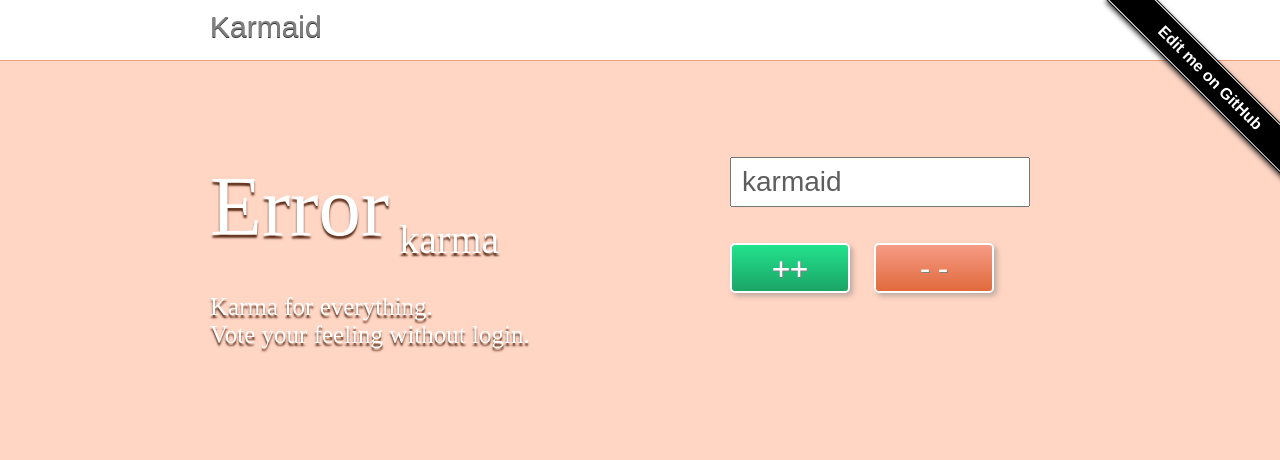
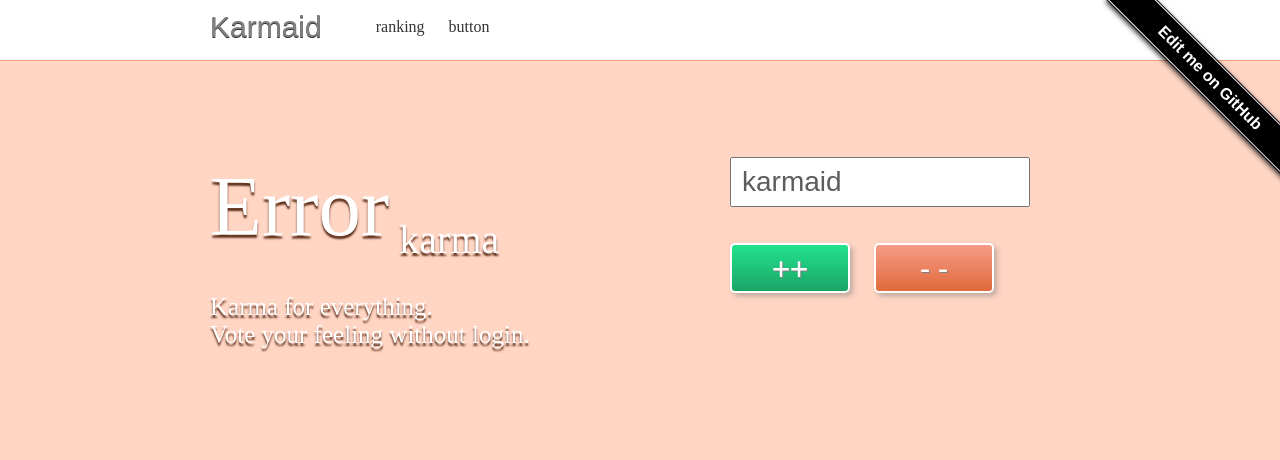
Before and after one commit to hirokiky/karmaid, a Python web app: template karmaid/templates/top.mako in a window 1280 px wide. Shown: the top 460 px of the page. Run offline with Mako, Linux system fonts and the light colour scheme; the template is opened without the code that fills it, so the values that code supplies are empty; some libraries are stand-ins or nearby versions.

Commit message:
Added links of nav

```diff
--- a/karmaid/static/css/karmaid.css
+++ b/karmaid/static/css/karmaid.css
@@ -24,12 +24,30 @@
 }
 
 .nav .brand a {
+    margin-right: 30px;
     font-family: sans-serif;
     font-size: 30px;
     color: #808080;
     text-shadow: 0 1px #333333;
     text-decoration: none;
     float: left;
+}
+
+.nav .nav-link {
+    padding-top: 8px;
+    margin-left: 24px;
+    float: left;
+}
+
+.nav .nav-link a {
+    text-decoration: none;
+    color: #333333;
+}
+
+.nav .nav-link a:hover {
+    text-decoration: none;
+    color: #FFFFFF;
+    text-shadow: 0 1px #333333;
 }
 
 .karmawidget {
--- a/karmaid/templates/top.mako
+++ b/karmaid/templates/top.mako
@@ -16,6 +16,8 @@
 <div class="nav">
     <div class="container">
         <div class="brand"><a href="${request.route_url('top')}">Karmaid</a></div>
+        <div class="nav-link"><a href="#ranking">ranking</a></div>
+        <div class="nav-link"><a href="#buttongenerator">button</a></div>
         <div class="karmawidget">
             <script>var karmaid_stuff='karmaid';</script>
             <script src="${host}/widget.js" type="text/javascript"></script>
```
